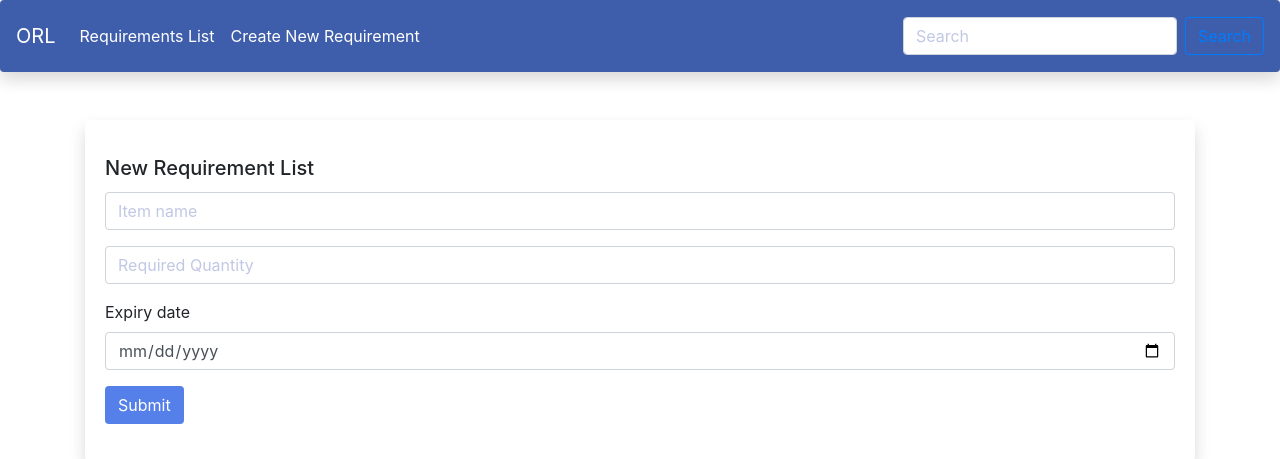
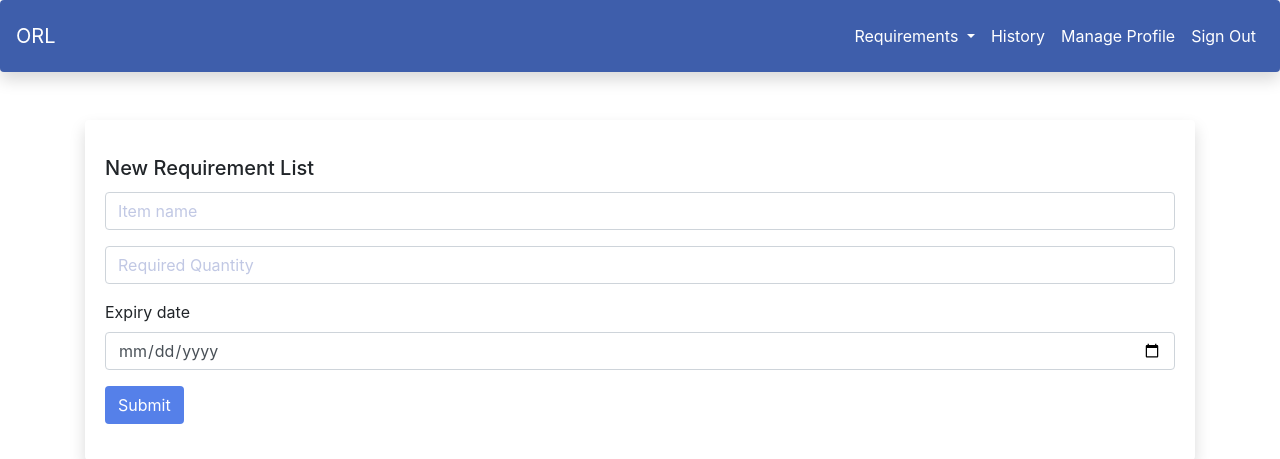
Before and after one commit to madhu1803/ORL, a Flask app: page /orphanage/dashboard/requirements/new in a window 1280 px wide. Shown: the top 459 px of the page. Run offline with Flask 2, Linux system fonts and the light colour scheme.

Commit message:
Nav changed

```diff
--- a/app/templates/dashboardHome.html
+++ b/app/templates/dashboardHome.html
@@ -77,7 +77,7 @@
               <a class="nav-link" href="newRequirement.html">Manage Profile</a>
             </li>
             <li class="nav-item">
-              <a class="nav-link" href="newRequirement.html">Sign Out</a>
+              <a class="nav-link" href="{{url_for('logout')}}">Sign Out</a>
             </li>
           </ul>
         </div>
--- a/app/templates/newRequirement.html
+++ b/app/templates/newRequirement.html
@@ -25,7 +25,7 @@
       <nav
         class="navbar navbar-expand-lg navbar-light bg-dblue shadow p-3 mb-5 bg-white rounded"
       >
-        <a class="navbar-brand" href="{{url_for('home')}}">ORL</a>
+        <a class="navbar-brand" href="{{url_for('dashboard')}}">ORL</a>
         <button
           class="navbar-toggler"
           type="button"
@@ -39,29 +39,41 @@
         </button>
 
         <div class="collapse navbar-collapse" id="navbarSupportedContent">
-          <ul class="navbar-nav mr-auto">
-            <li class="nav-item active">
-              <a class="nav-link" href="requirementsList.html"
-                >Requirements List <span class="sr-only">(current)</span></a
+          <ul class="navbar-nav ml-auto">
+            <li class="nav-item"></li>
+            <li class="nav-item dropdown">
+              <a
+                class="nav-link dropdown-toggle"
+                href="#"
+                id="navbarDropdown"
+                role="button"
+                data-toggle="dropdown"
+                aria-haspopup="true"
+                aria-expanded="false"
               >
+                Requirements
+              </a>
+              <div class="dropdown-menu" aria-labelledby="navbarDropdown">
+                <a class="dropdown-item" href="{{url_for('newRequirements')}}"
+                  >Add New Requirement</a
+                >
+                <a class="dropdown-item" href="{{url_for('viewRequirements')}}"
+                  >View Exisiting Requirement
+                </a>
+                <div class="dropdown-divider"></div>
+                <a class="dropdown-item" href="#">Requirement History</a>
+              </div>
             </li>
             <li class="nav-item">
-              <a class="nav-link" href="newRequirement.html"
-                >Create New Requirement</a
-              >
+              <a class="nav-link" href="requirementsList.html">History</a>
+            </li>
+            <li class="nav-item">
+              <a class="nav-link" href="#">Manage Profile</a>
+            </li>
+            <li class="nav-item">
+              <a class="nav-link" href="{{url_for('logout')}}">Sign Out</a>
             </li>
           </ul>
-          <form class="form-inline my-2 my-lg-0">
-            <input
-              class="form-control mr-sm-2"
-              type="search"
-              placeholder="Search"
-              aria-label="Search"
-            />
-            <button class="btn btn-outline-primary my-2 my-sm-0" type="submit">
-              Search
-            </button>
-          </form>
         </div>
       </nav>
       <!-- Main Body -->
```
Also changed, not shown: app/templates/requirementsList.html (+31 -8 lines).
